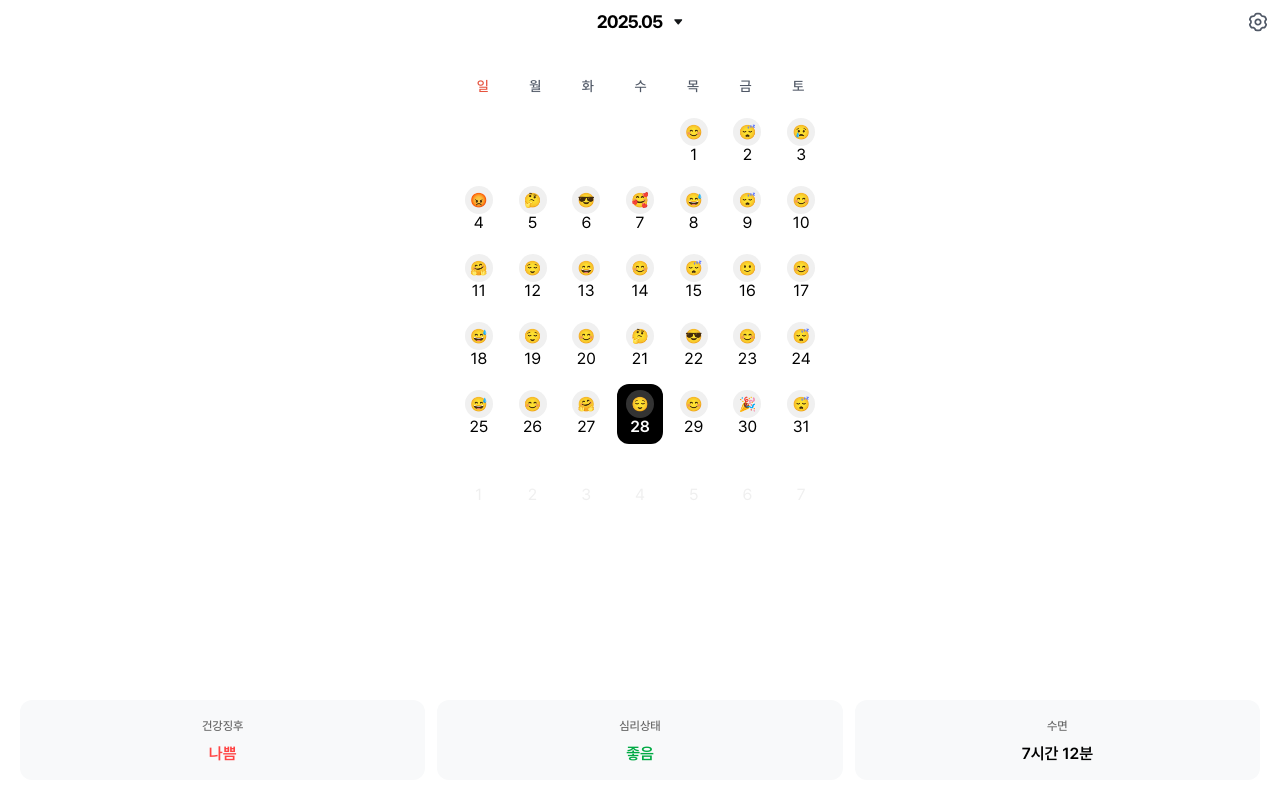
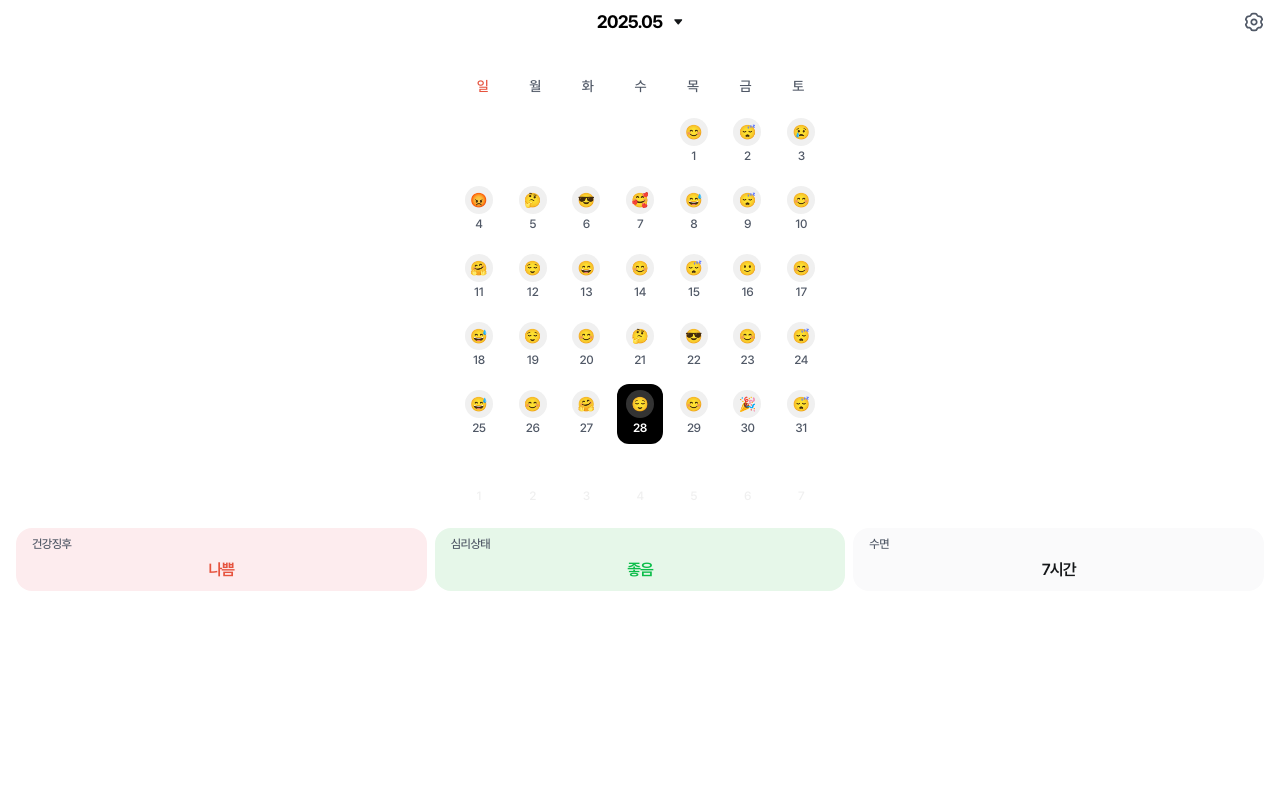
Before and after one commit to DND-HACKATHON-Teamplay/frontend, a React (Vite) app: page / in a window 1280 px wide. Built offline with nearby package versions, Linux system fonts and the light colour scheme; no server answers; sample sign-in values are in the browser's storage.

Commit message:
feat: dayInfoContainer UI 구현

```diff
--- a/src/components/Calendar/Calendar.module.css
+++ b/src/components/Calendar/Calendar.module.css
@@ -94,9 +94,7 @@
 }
 
 .dayNumber {
-  color: #000000;
-  font-size: 16px;
-  font-weight: 400;
+  color: var(--color-label-neutral);
   margin-top: auto;
   margin-bottom: 4px;
 }
--- a/src/components/Calendar/Calendar.tsx
+++ b/src/components/Calendar/Calendar.tsx
@@ -114,7 +114,7 @@ const Calendar: React.FC<CalendarProps> = ({ selectedDate, onDateSelect, dayStat
                     <span className={styles.emoji}>{emoji}</span>
                   </div>
                 )}
-                <div className={styles.dayNumber}>{date.getDate()}</div>
+                <div className={`${styles.dayNumber} ${typo.caption1Medium}`}>{date.getDate()}</div>
               </div>
             </button>
           );
--- a/src/components/Calendar/Component/Header.module.css
+++ b/src/components/Calendar/Component/Header.module.css
@@ -1,7 +1,7 @@
 .header {
   display: flex;
   align-items: center;
-  padding: 12px;
+  padding: 12px 16px;
   background-color: #ffffff;
   position: relative;
 }
--- a/src/components/DayInfo/DayInfo.module.css
+++ b/src/components/DayInfo/DayInfo.module.css
@@ -1,31 +1,32 @@
 .dayInfoContainer {
-  padding: 20px;
+  padding: 16px;
   background-color: #ffffff;
+  padding-top: 0;
 }
 
 .infoGrid {
   display: grid;
   grid-template-columns: repeat(3, 1fr);
-  gap: 12px;
+  gap: 8px;
 }
 
 .infoCard {
   display: flex;
   flex-direction: column;
-  align-items: center;
+  align-items: flex-start;
   justify-content: center;
-  padding: 16px 8px;
-  border-radius: 12px;
+  padding: 8px 16px 12px 16px;
+  border-radius: 16px;
   background-color: #f8f9fa;
-  min-height: 80px;
 }
 
 .infoLabel {
-  color: #666666;
+  color: var(--color-label-neutral);
   font-size: 12px;
   font-weight: 500;
   margin-bottom: 8px;
-  text-align: center;
+  text-align: left;
+  width: 100%;
 }
 
 .infoValue {
@@ -33,42 +34,26 @@
   font-weight: 600;
   text-align: center;
   line-height: 1.2;
+  width: 100%;
 }
 
-/* 색상별 스타일 */
-.red {
-  color: #ff4444;
+/* 상태별 스타일 */
+.bad {
+  background-color: var(--color-negative-error-container);
+  color: var(--color-negative-error);
 }
 
-.green {
-  color: #00aa44;
+.normal {
+  background-color: var(--color-primary-container);
+  color: var(--color-primary);
 }
 
-.blue {
-  color: #000000;
+.good {
+  background-color: var(--color-positive-container);
+  color: var(--color-positive);
 }
 
-/* 모바일 반응형 */
-@media (max-width: 480px) {
-  .dayInfoContainer {
-    padding: 16px;
-  }
-
-  .infoGrid {
-    gap: 8px;
-  }
-
-  .infoCard {
-    padding: 12px 6px;
-    min-height: 70px;
-  }
-
-  .infoLabel {
-    font-size: 11px;
-    margin-bottom: 6px;
-  }
-
-  .infoValue {
-    font-size: 14px;
-  }
+.sleep {
+  background-color: var(--color-container-normal);
+  color: var(--color-label-normal);
 }
--- a/src/components/DayInfo/DayInfo.tsx
+++ b/src/components/DayInfo/DayInfo.tsx
@@ -1,21 +1,21 @@
 import type React from 'react';
 import styles from './DayInfo.module.css';
+import typo from '../../styles/typography.module.css';
 
 interface DayInfoData {
   healthStatus: {
     label: string;
     value: string;
-    color: 'red' | 'green' | 'blue';
+    status: 'bad' | 'normal' | 'good';
   };
   mentalState: {
     label: string;
     value: string;
-    color: 'red' | 'green' | 'blue';
+    status: 'bad' | 'normal' | 'good';
   };
   sleep: {
     label: string;
     value: string;
-    color: 'red' | 'green' | 'blue';
   };
 }
 
@@ -30,17 +30,16 @@ const DayInfo: React.FC<DayInfoProps> = ({ selectedDate, dayInfo }) => {
     healthStatus: {
       label: '건강징후',
       value: '나쁨',
-      color: 'red',
+      status: 'bad',
     },
     mentalState: {
       label: '심리상태',
       value: '좋음',
-      color: 'green',
+      status: 'good',
     },
     sleep: {
       label: '수면',
-      value: '7시간 12분',
-      color: 'blue',
+      value: '7시간',
     },
   };
 
@@ -50,25 +49,31 @@ const DayInfo: React.FC<DayInfoProps> = ({ selectedDate, dayInfo }) => {
     <div className={styles.dayInfoContainer}>
       <div className={styles.infoGrid}>
         {/* 건강징후 */}
-        <div className={styles.infoCard}>
-          <div className={styles.infoLabel}>{currentDayInfo.healthStatus.label}</div>
-          <div className={`${styles.infoValue} ${styles[currentDayInfo.healthStatus.color]}`}>
+        <div className={`${styles.infoCard} ${styles[currentDayInfo.healthStatus.status]}`}>
+          <div className={`${styles.infoLabel} ${typo.caption1Medium}`}>
+            {currentDayInfo.healthStatus.label}
+          </div>
+          <div className={`${styles.infoValue} ${typo.body1NormalBold}`}>
             {currentDayInfo.healthStatus.value}
           </div>
         </div>
 
         {/* 심리상태 */}
-        <div className={styles.infoCard}>
-          <div className={styles.infoLabel}>{currentDayInfo.mentalState.label}</div>
-          <div className={`${styles.infoValue} ${styles[currentDayInfo.mentalState.color]}`}>
+        <div className={`${styles.infoCard} ${styles[currentDayInfo.mentalState.status]}`}>
+          <div className={`${styles.infoLabel} ${typo.caption1Medium}`}>
+            {currentDayInfo.mentalState.label}
+          </div>
+          <div className={`${styles.infoValue} ${typo.body1NormalBold}`}>
             {currentDayInfo.mentalState.value}
           </div>
         </div>
 
         {/* 수면 */}
-        <div className={styles.infoCard}>
-          <div className={styles.infoLabel}>{currentDayInfo.sleep.label}</div>
-          <div className={`${styles.infoValue} ${styles[currentDayInfo.sleep.color]}`}>
+        <div className={`${styles.infoCard} ${styles.sleep}`}>
+          <div className={`${styles.infoLabel} ${typo.caption1Medium}`}>
+            {currentDayInfo.sleep.label}
+          </div>
+          <div className={`${styles.infoValue} ${typo.body1NormalBold}`}>
             {currentDayInfo.sleep.value}
           </div>
         </div>
--- a/src/pages/Home/Home.module.css
+++ b/src/pages/Home/Home.module.css
@@ -21,7 +21,7 @@
   color: #333;
 }
 
-/* 달력 컨테이너 */
+/* 달력과 DayInfo를 하나로 묶는 컨테이너 */
 .calendarContainer {
   background-color: #ffffff;
   flex: 1;
--- a/src/pages/Home/Home.tsx
+++ b/src/pages/Home/Home.tsx
@@ -82,7 +82,7 @@ const Home = () => {
         onSettingsClick={handleSettingsClick}
       />
 
-      {/* 달력 */}
+      {/* 달력과 DayInfo를 하나의 컨테이너로 묶음 */}
       <div className={styles.calendarContainer}>
         <Calendar
           selectedDate={selectedDate}
@@ -90,10 +90,10 @@ const Home = () => {
           dayStatuses={mockDayStatuses}
           currentDate={currentDate}
         />
+
+        {/* DayInfo를 캘린더 바로 아래에 배치 */}
+        <DayInfo selectedDate={selectedDate} />
       </div>
-
-      {/* 하단 정보 섹션 */}
-      <DayInfo selectedDate={selectedDate} />
     </div>
   );
 };
```
